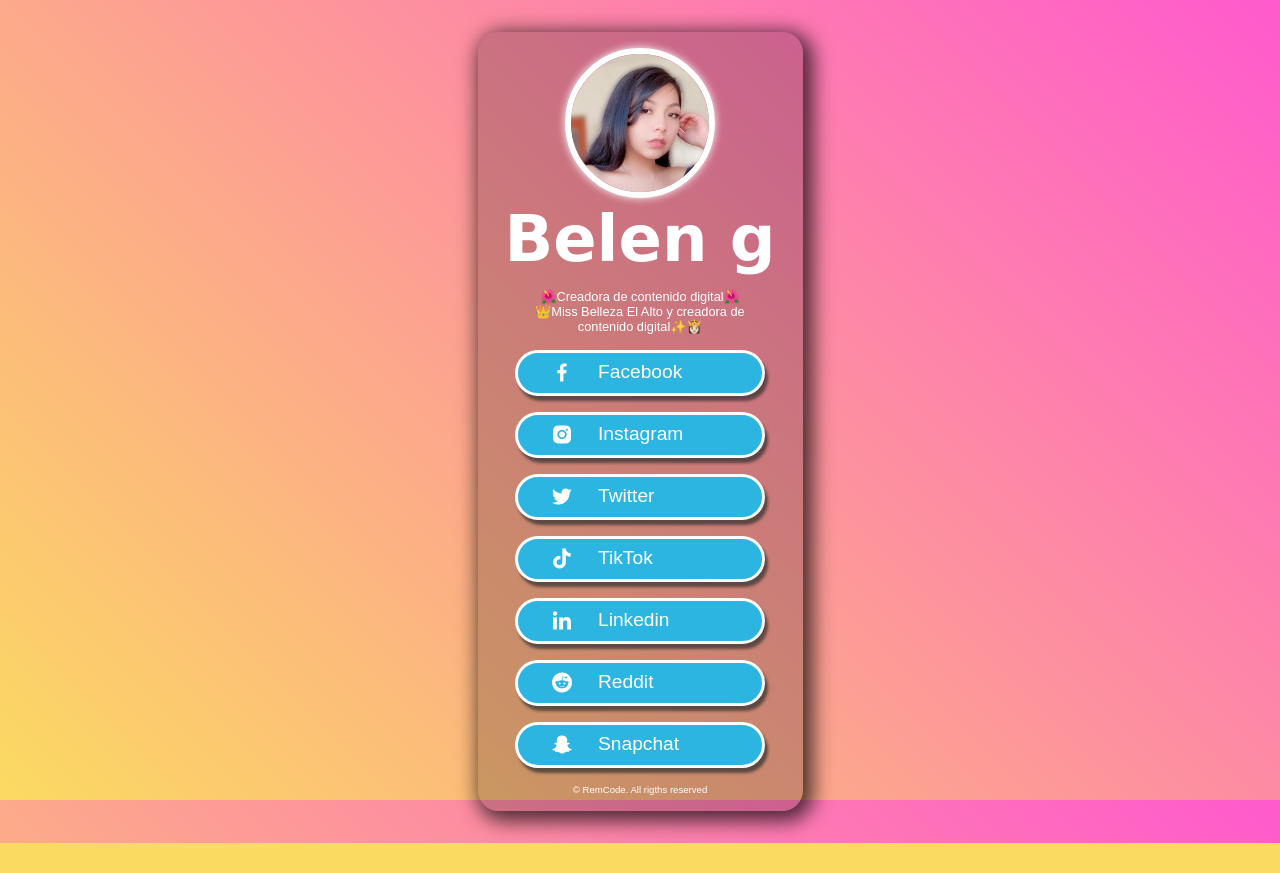
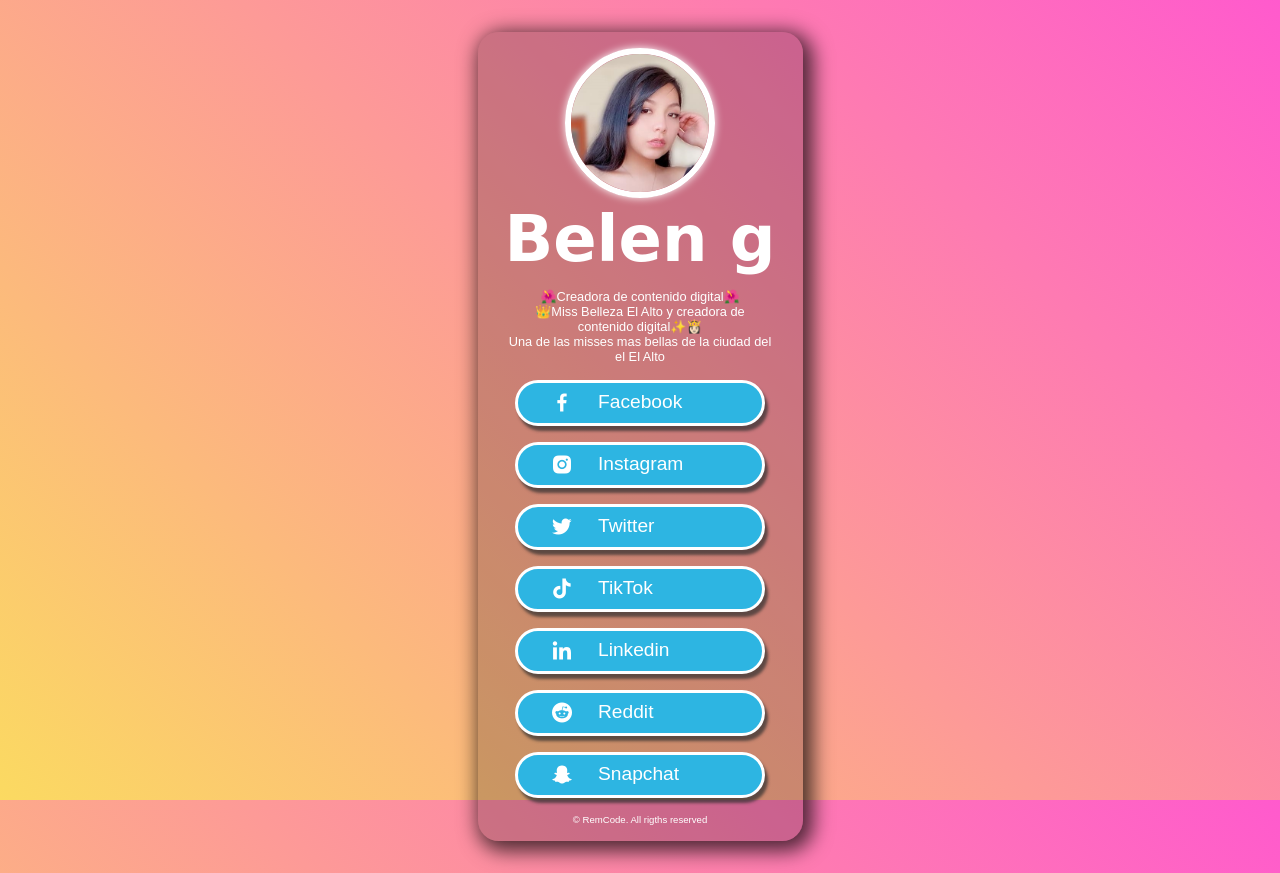
Before and after one commit to xiaflores/tarjeta_de_redes_sociales, a plain HTML site: page index.html in a window 1280 px wide. Before the commit the page ends 843 px from the top, so only its background shows below. Drawn offline with nearby package versions, Linux system fonts and the light colour scheme; a web font is replaced by a local one.

Commit message:
cambios en la tarjeta -v4

```diff
--- a/index.html
+++ b/index.html
@@ -22,7 +22,9 @@
             <img src="assets/img/Belen3.jpg" alt="" class="img--profile">
             <h2 class="card__text-title">Belen g</h2>
             <p class="card__text-description">🌺Creadora de contenido digital🌺<br>
-                👑Miss Belleza El Alto y creadora de contenido digital✨👸🏻</p>
+                👑Miss Belleza El Alto y creadora de contenido digital✨👸🏻
+                <br> Una de las misses mas bellas de la ciudad del el El Alto
+            </p>
         </header>
         <div class="card__body">
             <a href="#" target="_blank" class="card__link">
```
